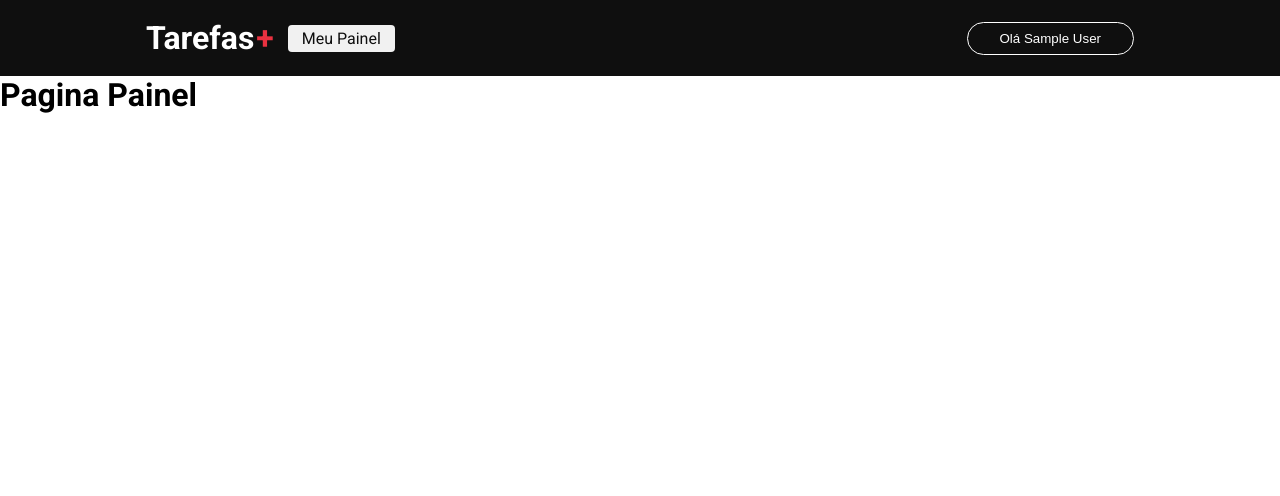
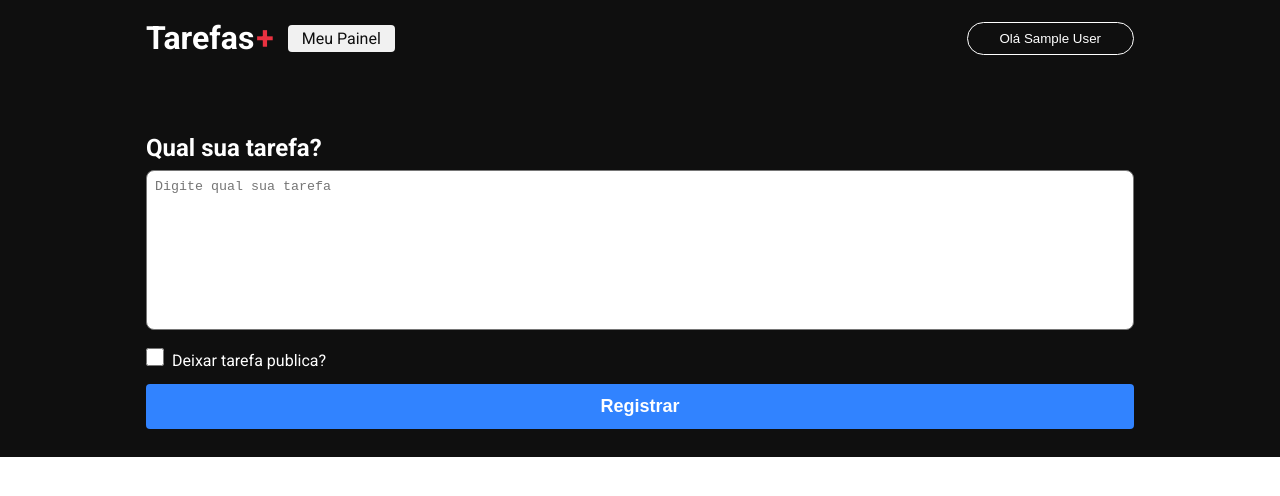
Before and after one commit to jotavitorz/task-manager-nextjs, a Next.js app: page /dashboard in a window 1280 px wide. Shown: the top 496 px of the page. Built offline with nearby package versions, Linux system fonts and the light colour scheme; no server answers; sample sign-in values are in the browser's storage.

Commit message:
adicionar estrutura inicial da Dashboard com criacao de tarefas e componente Textarea reutilizavel

```diff
--- /dev/null
+++ b/src/components/textarea/index.tsx
@@ -0,0 +1,7 @@
+import { HTMLProps } from "react";
+import styles from "./styles.module.css";
+
+
+export function Textarea({...rest}: HTMLProps<HTMLTextAreaElement>) {
+    return <textarea className={styles.textarea} {...rest}></textarea>
+}
--- /dev/null
+++ b/src/components/textarea/styles.module.css
@@ -0,0 +1,9 @@
+
+.textarea {
+    width: 100%;
+    resize: none;
+    height: 160px;
+    border-radius: 8px;
+    outline: none;
+    padding: 8px;
+}
--- a/src/pages/dashboard/index.tsx
+++ b/src/pages/dashboard/index.tsx
@@ -1,16 +1,41 @@
 import { GetServerSideProps } from "next";
+import styles from "./styles.module.css";
 import Head from "next/head";
 
 import { getSession } from "next-auth/react";
+import { Textarea } from "../../components/textarea";
 
 export default function Dashboard() {
     return (
-        <div>
+        <div className={styles.container}>
             <Head>
                 <title>Meu painel de tarefas</title>
             </Head>
 
-            <h1>Pagina Painel</h1>
+            <main className={styles.main}>
+                <section className={styles.content}>
+                    <div className={styles.contentForm}>
+                        <h1 className={styles.title}>Qual sua tarefa?</h1>
+
+                        <form>
+                            <Textarea
+                                placeholder="Digite qual sua tarefa"
+                            />
+                            <div className={styles.checkboxArea}>
+                                <input
+                                    type="checkbox"
+                                    className={styles.checkbox}
+                                />
+                                <label htmlFor="">Deixar tarefa publica?</label>
+                            </div>
+
+                            <button className={styles.button} type="submit">
+                                Registrar
+                            </button>
+                        </form>
+                    </div>
+                </section>
+            </main>
         </div>
     )
 }
--- /dev/null
+++ b/src/pages/dashboard/styles.module.css
@@ -0,0 +1,51 @@
+
+.container {
+    width: 100%;
+}
+
+.content {
+    background-color: #0f0f0f;
+    width: 100%;
+    display: flex;
+    align-items: center;
+    justify-content: center;
+}
+
+.contentForm {
+    max-width: 1024px;
+    width: 100%;
+    padding: 0 18px;
+    padding-bottom: 28px;
+    margin-top: 58px;
+}
+
+.title {
+    color: #fff;
+    margin-bottom: 8px;
+}
+
+.checkboxArea label{
+    color: #fff;
+    margin-left: 8px;
+}
+
+.checkboxArea {
+    margin: 14px 0;
+}
+
+.checkbox {
+    width: 18px;
+    height: 18px;
+}
+
+.button {
+    cursor: pointer;
+    width: 100%;
+    border: 0;
+    border-radius: 4px;
+    color: #FFF;
+    background-color: #3183ff;
+    padding: 12px 0;
+    font-size: 18px;
+    font-weight: bold;
+}
```
